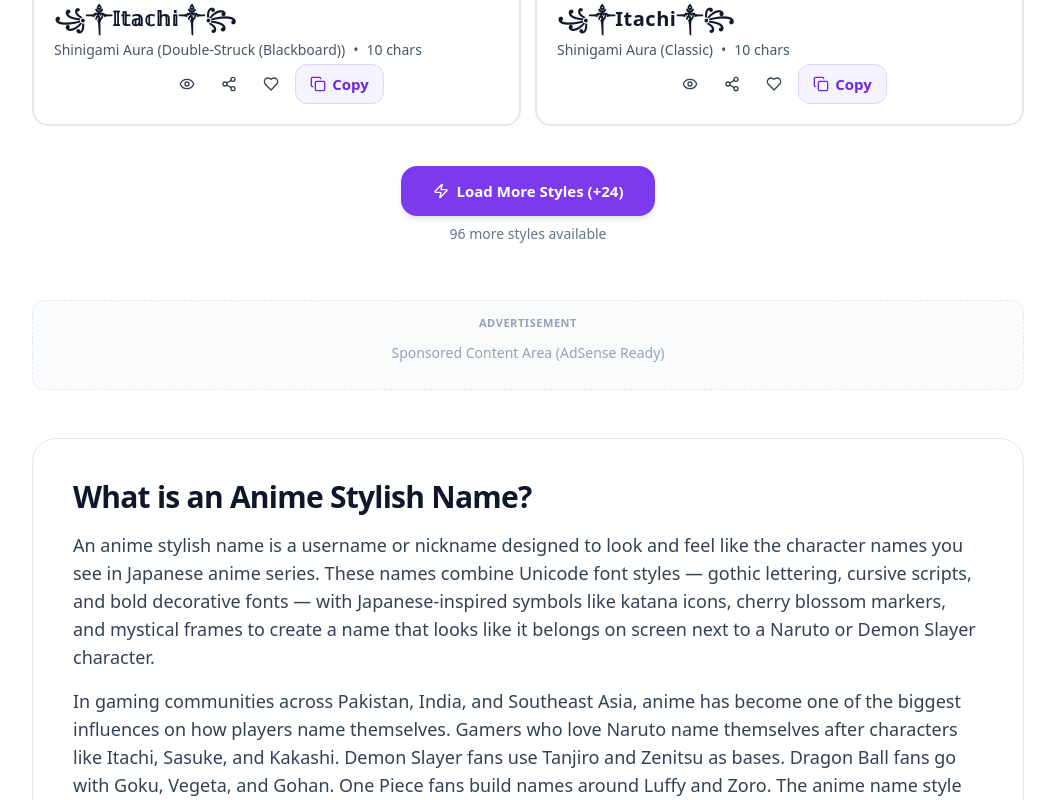
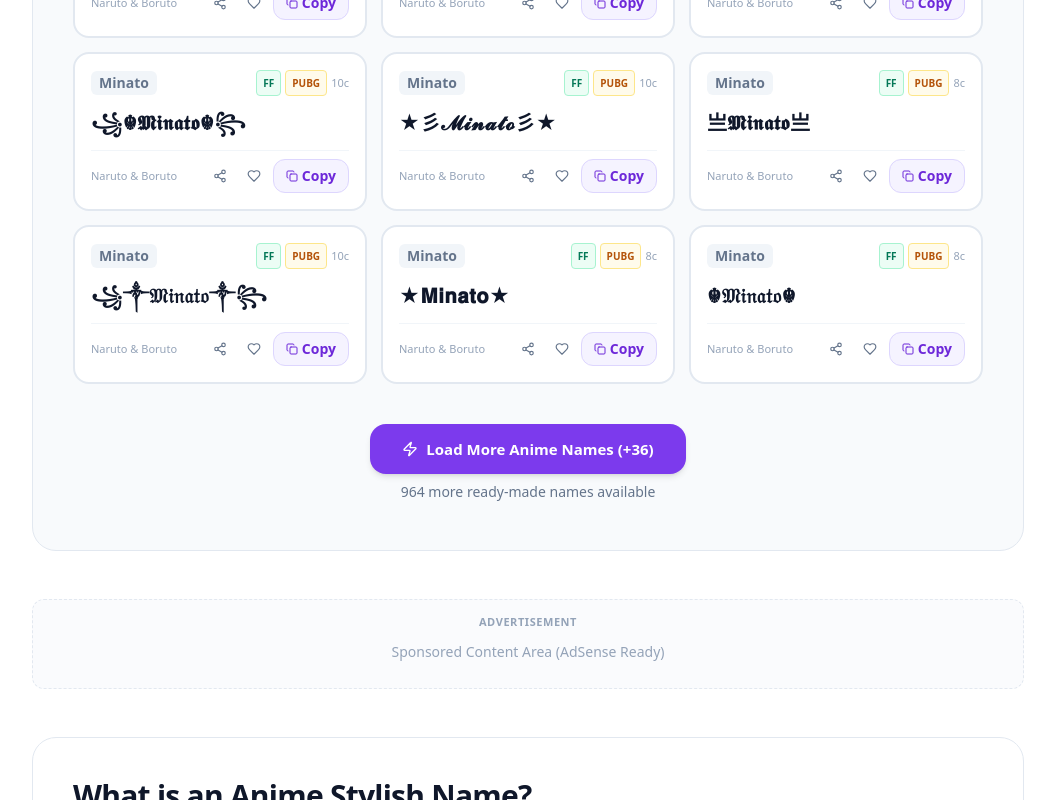
Before and after one commit to azhero911/Stylenamepro, a Next.js app: page /anime-names in a window 1280 px wide. Shown: the part 2608-3408 px from the top of the page, without its empty margins (112-1167 px from the left). Built offline with nearby package versions, Linux system fonts and the light colour scheme; no server answers.

Commit message:
fix(anime): move ready-made anime names vault to top and remove generic tool generator

```diff
--- a/src/app/anime-names/page.tsx
+++ b/src/app/anime-names/page.tsx
@@ -2,7 +2,6 @@ import React from 'react';
 import type { Metadata } from 'next';
 import Link from 'next/link';
 import { Sparkles, HelpCircle, ChevronRight, Swords } from 'lucide-react';
-import { AnimeToolClient } from './AnimeToolClient';
 import { ReadyMadeAnimeGrid } from './ReadyMadeAnimeGrid';
 import { AdSlot } from '@/components/ui/AdSlot';
 import { FaqJsonLd } from '@/components/seo/JsonLd';
@@ -126,8 +125,24 @@ export default function AnimeNamesPage() {
         </p>
       </section>
 
-      {/* DYNAMIC GENERATOR TOOL */}
-      <AnimeToolClient />
+      {/* READY-MADE ANIME STYLISH NAMES VAULT (800+ NAMES) */}
+      <section className="bg-slate-50 rounded-3xl p-6 md:p-10 border border-slate-200 space-y-6 text-slate-700 leading-relaxed shadow-xs">
+        <div className="space-y-2">
+          <div className="inline-flex items-center gap-1.5 px-3 py-1 rounded-full text-xs font-bold bg-brand-100 text-brand-800">
+            <Sparkles className="w-3.5 h-3.5 text-brand-600" />
+            <span>Curated Ready-to-Copy Vault</span>
+          </div>
+          <h2 className="text-2xl md:text-3xl font-black text-slate-900 tracking-tight">
+            Ready-Made Anime Stylish Names to Copy
+          </h2>
+          <p className="text-base sm:text-lg text-slate-600">
+            If you want to skip generating and just pick a ready-made anime name, here are some of the most popular styles from our collection organized by anime theme. All of these can be generated directly by typing the character name into NameStylePro and selecting the matching font style.
+          </p>
+        </div>
+
+        {/* 1000+ Ready Made Names Interactive Explorer */}
+        <ReadyMadeAnimeGrid />
+      </section>
 
       <AdSlot slotType="banner" />
 
@@ -283,24 +298,7 @@ export default function AnimeNamesPage() {
         </div>
       </section>
 
-      {/* SECTION 5 — READY MADE ANIME NAMES (Covering 800+ Names) */}
-      <section className="bg-slate-50 rounded-3xl p-6 md:p-10 border border-slate-200 space-y-6 text-slate-700 leading-relaxed">
-        <div className="space-y-2">
-          <div className="inline-flex items-center gap-1.5 px-3 py-1 rounded-full text-xs font-bold bg-brand-100 text-brand-800">
-            <Sparkles className="w-3.5 h-3.5 text-brand-600" />
-            <span>Curated Ready-to-Copy Vault</span>
-          </div>
-          <h2 className="text-2xl md:text-3xl font-black text-slate-900 tracking-tight">
-            Ready-Made Anime Stylish Names to Copy
-          </h2>
-          <p className="text-base sm:text-lg text-slate-600">
-            If you want to skip generating and just pick a ready-made anime name, here are some of the most popular styles from our collection organized by anime theme. All of these can be generated directly by typing the character name into NameStylePro and selecting the matching font style.
-          </p>
-        </div>
 
-        {/* 1000+ Ready Made Names Interactive Explorer */}
-        <ReadyMadeAnimeGrid />
-      </section>
 
       <AdSlot slotType="rectangle" />
 
```
